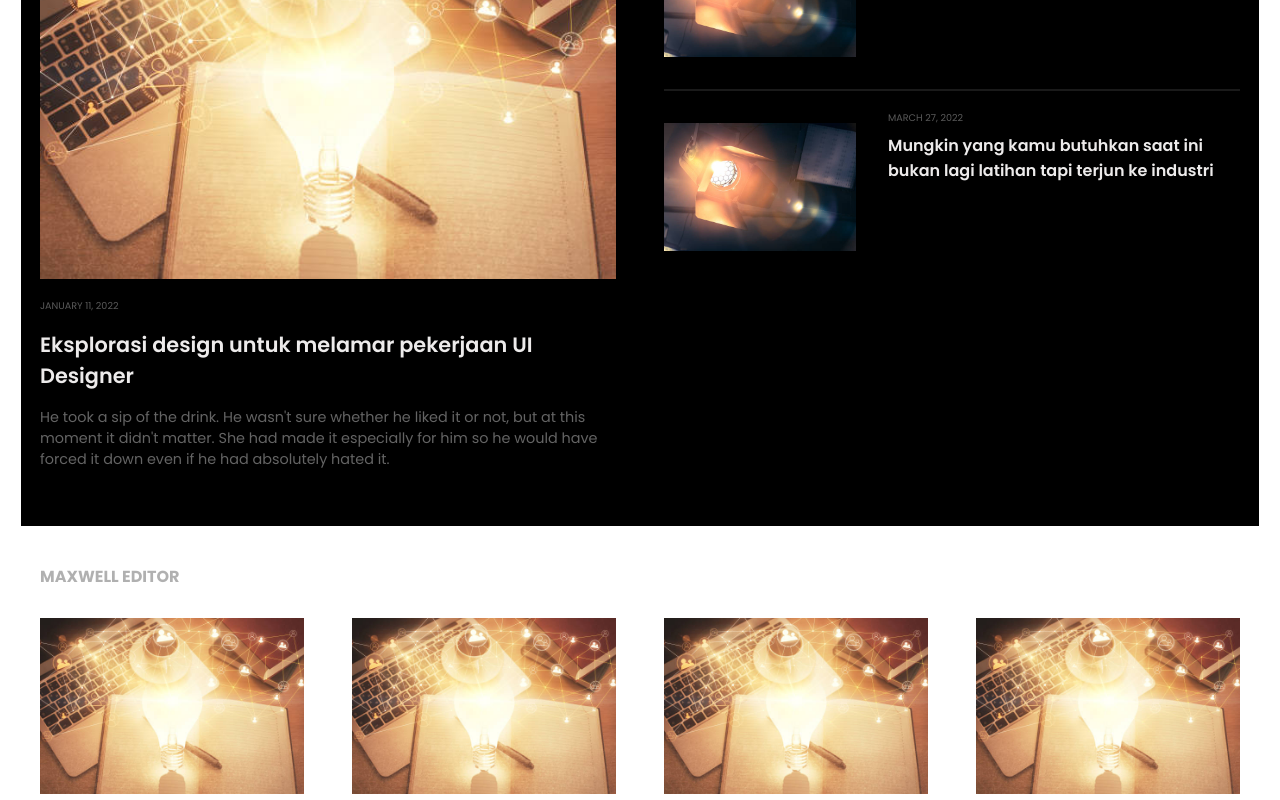
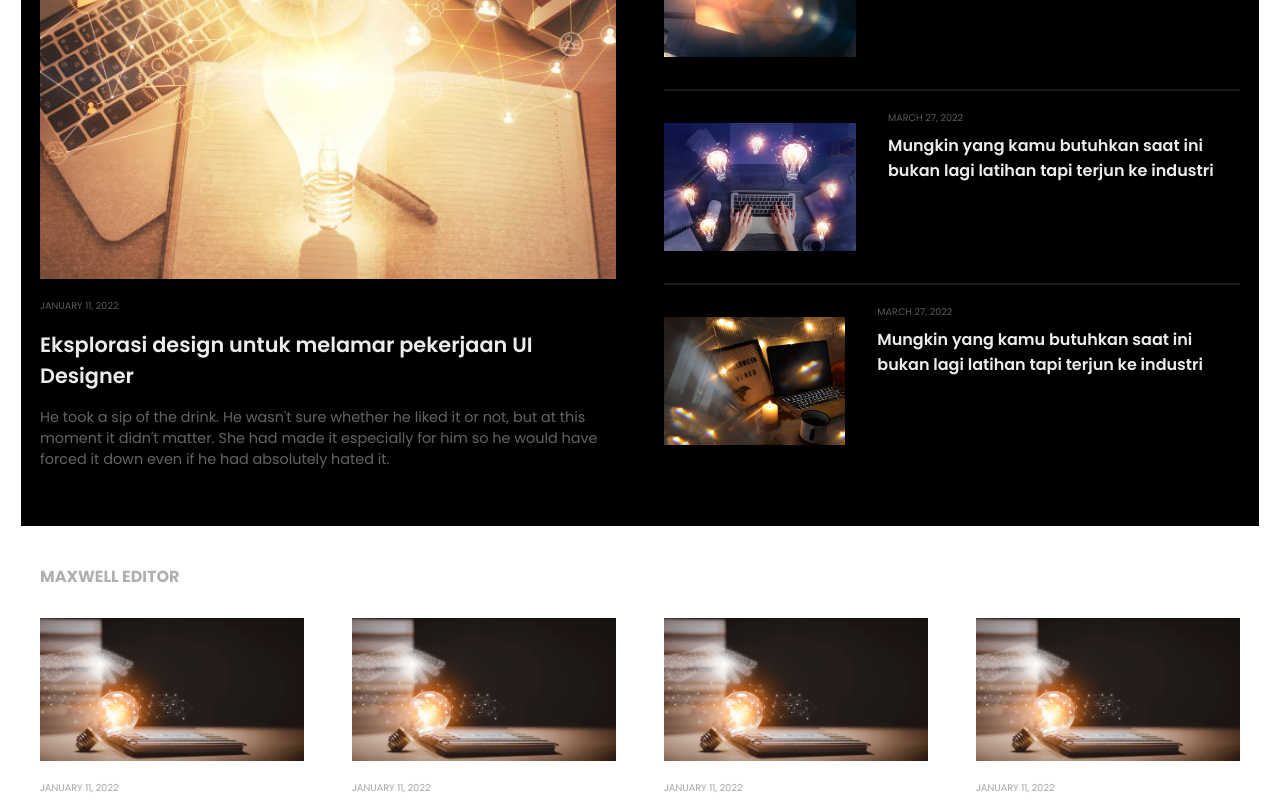
Before and after one commit to Maxwell-ihiaso/blog, a React (Create React App) app: page / in a window 1280 px wide. Shown: the part 400-1200 px from the top of the page. Built offline with nearby package versions, Linux system fonts and the light colour scheme.

Commit message:
Fix: deploy error on netlify
Fix: build.command failed

```diff
--- a/src/App.tsx
+++ b/src/App.tsx
@@ -1,5 +1,4 @@
 import { BrowserRouter as Router, Routes, Route } from "react-router-dom";
-import Home from "./pages/Home";
 import pages, { IRoute } from "./routes";
 
 function App() {
--- a/src/components/Featured.tsx
+++ b/src/components/Featured.tsx
@@ -35,28 +35,6 @@ const Container = styled.div`
   }
 `;
 
-const Title = styled.div`
-  border: 2px solid rgba(128, 128, 128, 0.2);
-  border-left: 0;
-  border-right: 0;
-  word-spacing: 1.3rem;
-  letter-spacing: 0.4rem;
-  line-height: 4rem;
-
-  @media screen and ${devices.mobileL} {
-    line-height: 5rem;
-  }
-
-  @media screen and ${devices.tablet} {
-    letter-spacing: 0.7rem;
-    line-height: 8rem;
-  }
-
-  @media screen and ${devices.laptop} {
-    line-height: 11rem;
-  }
-`;
-
 const TopGroup = styled.div`
   flex: 1;
   width: 100%;
--- a/src/components/LandscapeCard.tsx
+++ b/src/components/LandscapeCard.tsx
@@ -86,7 +86,18 @@ const LandscapeCard = () => {
             ke industri
           </ContentHeader>
         </Content>
-        <Image src="/images/blog-photo-2.jpg" alt="torchLight-blog" />
+        <Image src="/images/blog-photo-4.jpg" alt="torchLight-blog" />
+      </Container>
+
+      <Container>
+        <Content>
+          <ContentDate>march 27, 2022</ContentDate>
+          <ContentHeader>
+            Mungkin yang kamu butuhkan saat ini bukan lagi latihan tapi terjun
+            ke industri
+          </ContentHeader>
+        </Content>
+        <Image src="/images/blog-photo-5.jpg" alt="torchLight-blog" />
       </Container>
     </>
   );
--- a/src/components/PostCard.tsx
+++ b/src/components/PostCard.tsx
@@ -65,7 +65,7 @@ const ContentBody = styled.div`
 const PostCard = () => {
   return (
     <Container>
-      <Image src="/images/blog-photo-1.jpg" alt="torchLight-blog" />
+      <Image src="/images/blog-photo-3.jpg" alt="torchLight-blog" />
 
       <Content>
         <ContentDate>january 11, 2022</ContentDate>
```
